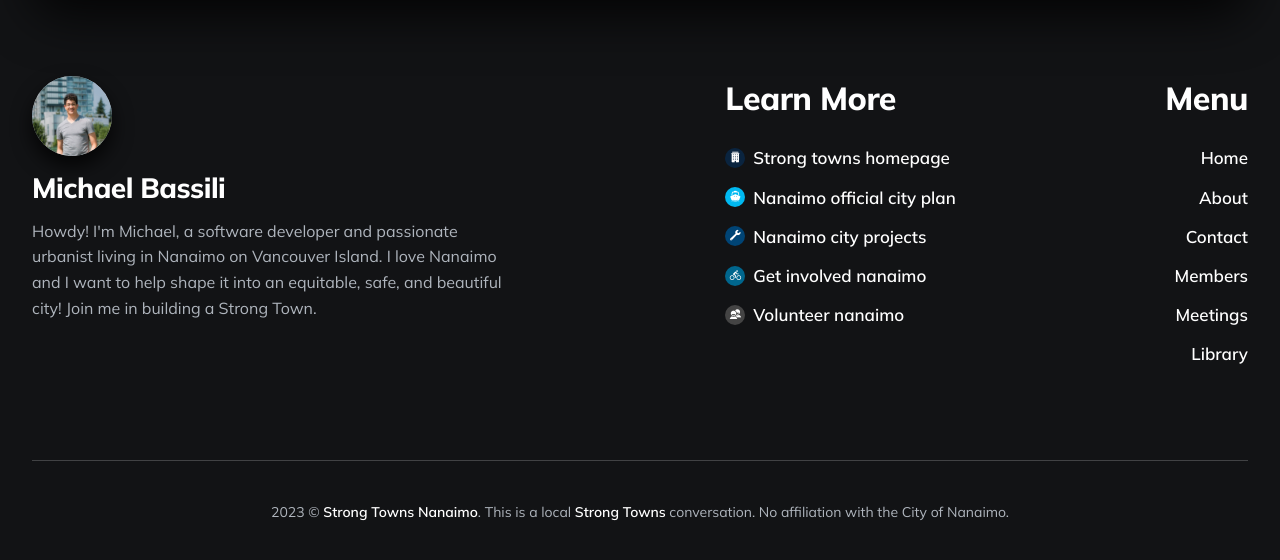
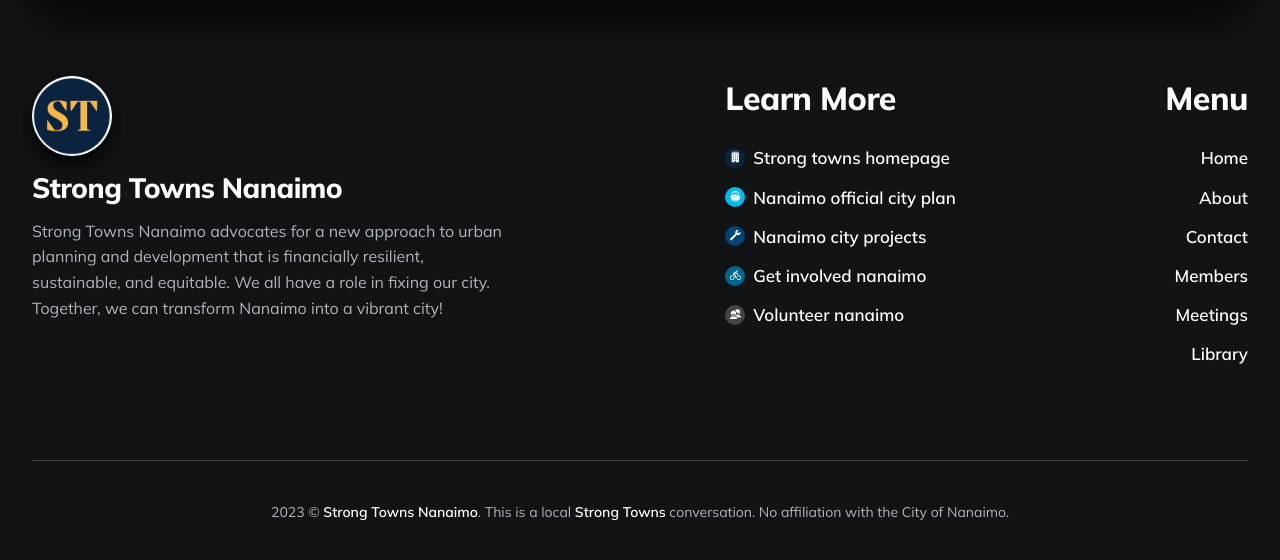
Before and after one commit to LaputanMachines/beautiful-nanaimo, a Jekyll site: the page built from _posts/2023-03-02-you-dont-need-a-license-to-walk.md, in a window 1280 px wide and 900 px high, scrolled down 2297 px, cut to the strip 337-897 px from the top of the window. Built offline with Jekyll 4.4.1, drawn with Linux system fonts in a browser that asks for light colours; comment, search, counter and statistics services are not loaded.

Commit message:
Switch branding on footer to Strong Towns instead of myself

```diff
--- a/_data/settings.yml
+++ b/_data/settings.yml
@@ -2,16 +2,16 @@
 # Site Settings
 title: Strong Towns Nanaimo
 logo: # NOTE Add logo to replace the title...
-description: Everyone deserves to live in a beautiful, financially secure city. Period. We all have a role in fixing our city. Together, we can transform Nanaimo into a vibrant city!
+description: Everyone deserves to live in a beautiful, financially secure city. We all have a role in fixing our city. Together, we can transform Nanaimo into a vibrant city!
 
 
 
 #-------------------------------
 # Author Global Settings
 author:
-  author__name: Michael Bassili
-  author__bio: Howdy! I'm Michael, a software developer and passionate urbanist living in Nanaimo on Vancouver Island. I love Nanaimo and I want to help shape it into an equitable, safe, and beautiful city! Join me in building a Strong Town.
-  author__avatar: /images/michael-bassili-profile-pic.jpeg
+  author__name: Strong Towns Nanaimo
+  author__bio: Strong Towns Nanaimo advocates for a new approach to urban planning and development that is financially resilient, sustainable, and equitable. We all have a role in fixing our city. Together, we can transform Nanaimo into a vibrant city!
+  author__avatar: /images/logo-small.png
 
 
 #-------------------------------
@@ -37,7 +37,7 @@
 #-------------------------------
 # Hero Settings
 hero:
-  hero__title: Everyone deserves to live in a beautiful, financially secure city. Period. Decades of auto-oriented development has left its mark on Nanaimo, leading to unpleasant, unsafe, and financially unproductive urban spaces. We all have a role in fixing our city. Together, we can transform Nanaimo into a vibrant city!
+  hero__title: Everyone deserves to live in a beautiful, financially secure city. Decades of auto-oriented development has left its mark on Nanaimo, leading to unpleasant, unsafe, and financially unproductive urban spaces. We all have a role in fixing our city. Together, we can transform Nanaimo into a vibrant city!
 
 
 #-------------------------------
```
Also changed, not shown: favicon.ico, images/logo-small.png (added).
